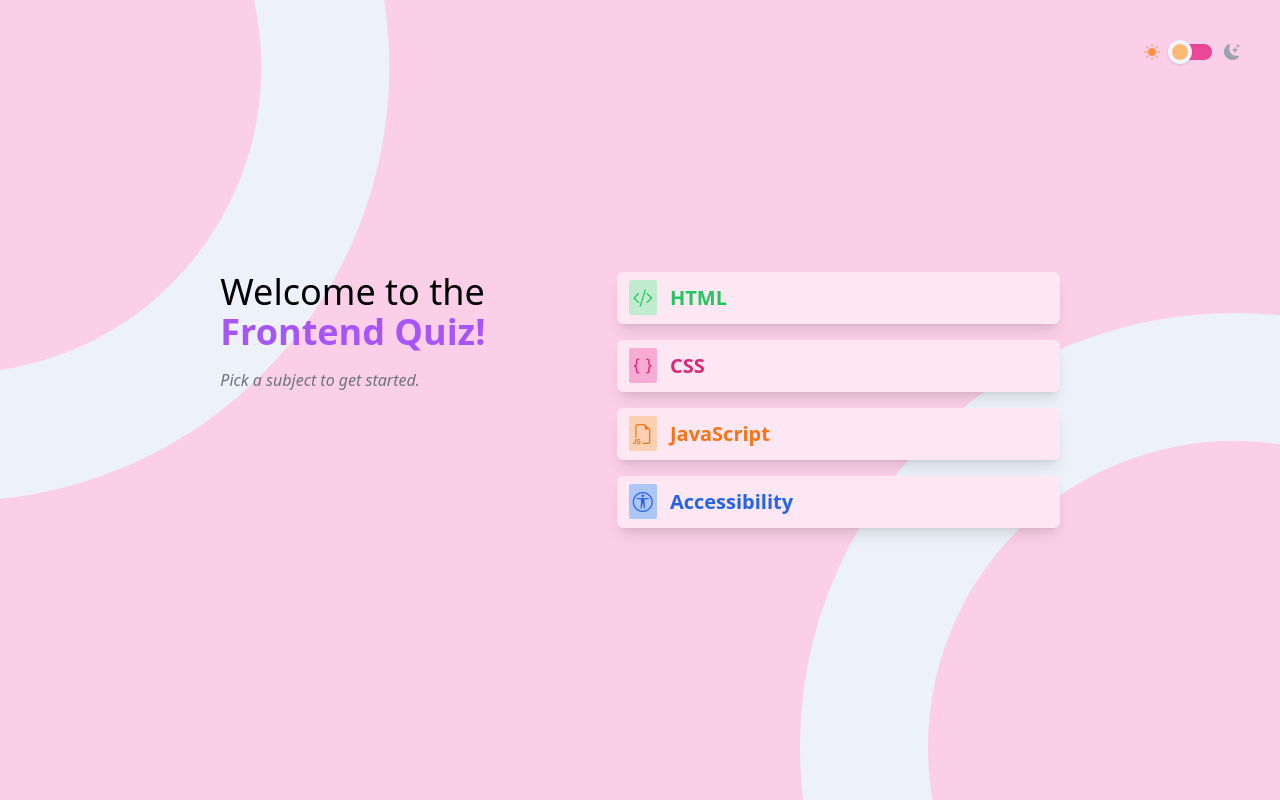
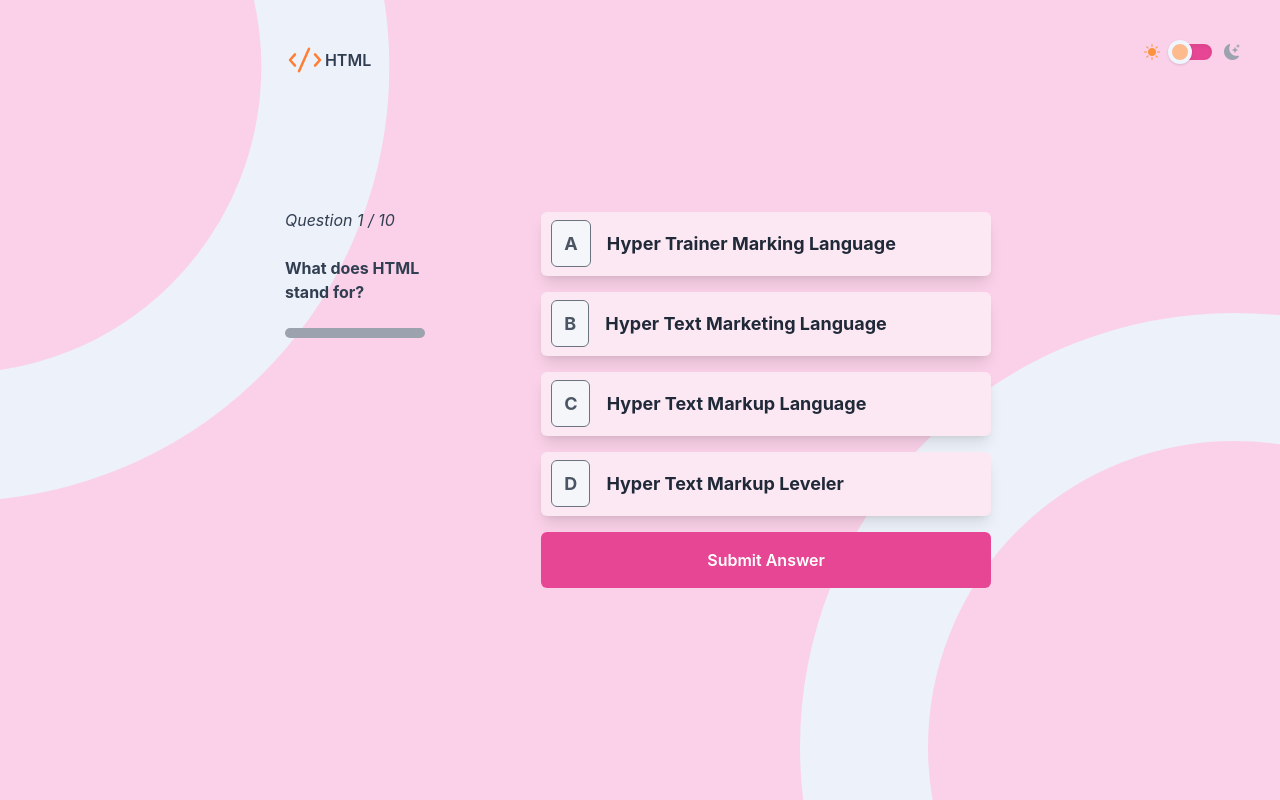
Before and after one commit to Motlakz/frontend-quiz-app, a website: page src/index.html in a window 1280 px wide. Drawn offline with nearby package versions, Linux system fonts and the light colour scheme.

Commit message:
add more interactive features

```diff
--- a/src/index.html
+++ b/src/index.html
@@ -6,6 +6,8 @@
     <title>Frontend Quiz App</title>
     <link rel="stylesheet" href="https://cdn.jsdelivr.net/npm/bootstrap-icons@1.11.2/font/bootstrap-icons.min.css">
     <link rel="stylesheet" href="/dist/output.css">
+    <link href="https://cdnjs.cloudflare.com/ajax/libs/flowbite/2.2.1/flowbite.min.css"  rel="stylesheet" />
+    <script src="https://cdnjs.cloudflare.com/ajax/libs/flowbite/2.2.1/flowbite.min.js"></script>
 </head>
 <body class="bg-pink-200 bg-cover bg-no-repeat bg-image flex flex-col justify-center items-center p-4">
     <main class="main">
@@ -27,42 +29,40 @@
             </div>
         </header>
 
-        <section class="welcome-msg text-center gap-x-20 flex md:flex-row flex-col">
+        <section class="welcome-msg hidden text-center gap-x-20 flex md:flex-row flex-col">
             <article class="lg:mr-8">
                 <h1 class="text-4xl max-w-screen-md lg:text-left md:text-left dark:text-pink-100">Welcome to the <b class="font-bold text-purple-500 dark:text-pink-500">Frontend Quiz!</b></h1>
                 <p class="text-gray-500 dark:text-gray-300 mt-4 mb-6 lg:text-left md:text-left"><em>Pick a subject to get started.</em></p>
             </article>
 
             <form class="subjects grid font-bold w-full">
-                <button class="html text-left text-xl p-3 text-green-500 shadow-lg dark:shadow-purple-700/50 bg-pink-100 rounded-md dark:bg-purple-600 dark:text-green-300"><span class="icon p-1 mr-2 bg-opacity-50 rounded-sm bg-green-300"><i class="bi bi-code-slash"></i></span> HTML</button>
-                <button class="css text-left text-xl p-3 text-pink-600 shadow-lg dark:shadow-purple-700/50 mt-4 bg-pink-100 rounded-md dark:bg-purple-600 dark:text-pink-200"><span class="icon p-1 mr-2 bg-opacity-50 rounded-sm bg-pink-400"><i class="bi bi-braces"></i></span> CSS</button>
-                <button class="js text-left text-xl p-3 text-orange-500 shadow-lg dark:shadow-purple-700/50 mt-4 bg-pink-100 rounded-md dark:bg-purple-600 dark:text-orange-300"><span class="icon p-1 mr-2 bg-opacity-50 rounded-sm bg-orange-300"><i class="bi bi-filetype-js"></i></span> JavaScript</button>
-                <button class="access text-left text-xl p-3 text-blue-600 shadow-lg dark:shadow-purple-700/50 mt-4 bg-pink-100 rounded-md dark:bg-purple-600 dark:text-blue-300"><span class="icon p-1 mr-2 bg-opacity-50 rounded-sm bg-blue-400"><i class="bi bi-universal-access-circle"></i></span> Accessibility</button>
+                <button class="text-left text-xl p-3 text-green-500 shadow-lg dark:shadow-purple-700/50 bg-pink-100 rounded-md dark:bg-purple-600 dark:text-green-300"><span class="icon p-1 mr-2 bg-opacity-50 rounded-sm bg-green-300"><i class="bi bi-code-slash"></i></span> HTML</button>
+                <button class="text-left text-xl p-3 text-pink-600 shadow-lg dark:shadow-purple-700/50 mt-4 bg-pink-100 rounded-md dark:bg-purple-600 dark:text-pink-200"><span class="icon p-1 mr-2 bg-opacity-50 rounded-sm bg-pink-400"><i class="bi bi-braces"></i></span> CSS</button>
+                <button class="text-left text-xl p-3 text-orange-500 shadow-lg dark:shadow-purple-700/50 mt-4 bg-pink-100 rounded-md dark:bg-purple-600 dark:text-orange-300"><span class="icon p-1 mr-2 bg-opacity-50 rounded-sm bg-orange-300"><i class="bi bi-filetype-js"></i></span> JavaScript</button>
+                <button class="text-left text-xl p-3 text-blue-600 shadow-lg dark:shadow-purple-700/50 mt-4 bg-pink-100 rounded-md dark:bg-purple-600 dark:text-blue-300"><span class="icon p-1 mr-2 bg-opacity-50 rounded-sm bg-blue-400"><i class="bi bi-universal-access-circle"></i></span> Accessibility</button>
             </form>
         </section>
-
-        <section class="quiz-body hidden dark:text-white text-[#313E51]">
-            <header>
-                <div class="quiz-topic">
-                    <h2 class="topic-name font-semibold"><span class="icon quiz-icon"></span></h2>
+    </main>
+    <main class="quiz-body dark:text-white text-[#313E51]">
+        <header class="flex justify-between items-center">
+            <div class="quiz-topic flex items-center justify-center absolute top-10 left-10">
             </div>
         </header>
 
-            <section class="flex justify-center flex-col">
-                <div class="top-header pt-8">
+        <section class="flex justify-between gap-x-20">
+            <article class="top-header lg:mr-8">
                 <em><span class="question">Question <span id="question-number"></span></span></em>
                 <span id="remaining-questions"></span>
-                    </span>
                 <p class="mt-6 mb-6 font-bold" id="question-text"></p>
+
+                <div class="progress-container w-full bg-gray-400 rounded-full h-2.5 dark:bg-gray-200">
+                    <div class="progress bg-pink-600 h-2.5 rounded-full dark:bg-pink-500" style="width: 45%"></div>
                 </div>
-                <div class="card-body">
-                    <form class="form-group grid mt-4 mb-6" id="answer-options">
+            </article>
+            <form class="grid w-full" id="answer-options">
             </form>
-                </div>
-            </section>
         </section>
     </main>
-
   <script src="./script.js"></script>
 </body>
 </html>
--- a/src/script.js
+++ b/src/script.js
@@ -13,11 +13,11 @@ document.addEventListener('DOMContentLoaded', function () {
 
       // Function to display a quiz
       function displayQuiz(quiz) {
-        const quizTopicElement = document.querySelector('.topic-name');
-        const quizIconElement = document.querySelector('.quiz-icon');
+        const quizTopicElement = document.querySelector('.quiz-topic');
 
-        quizTopicElement.innerText = quiz.title;
-        quizIconElement.innerHTML = `<i class="${quiz.icon}"></i>`;
+        quizTopicElement.innerHTML = `
+          <h2 class="topic-name font-semibold flex items-center"><img src=${quiz.icon} alt="quiz icon"> ${quiz.title}</h2>
+        `;
 
         const questionNumberElement = document.getElementById('question-number');
         const remainingQuestionsElement = document.getElementById('remaining-questions');
@@ -26,6 +26,16 @@ document.addEventListener('DOMContentLoaded', function () {
 
         // Display the first question initially
         let currentQuestionIndex = 0;
+
+        const progressValue = (currentQuestionIndex / quiz.questions.length) * 100;
+        const progressBar = document.querySelector('.progress');
+        progressBar.style.width = `${progressValue}%`;
+
+        function updateProgressBar() {
+          const progressValue = (currentQuestionIndex / quiz.questions.length) * 100;
+          progressBar.style.width = `${progressValue}%`;
+        }
+
         displayQuestion(quiz.questions[currentQuestionIndex]);
 
         function displayQuestion(question) {
@@ -42,44 +52,66 @@ document.addEventListener('DOMContentLoaded', function () {
           question.options.forEach((option, index) => {
             const optionLabel = String.fromCharCode(65 + index);
 
-            // Convert HTML string to text content
-            const optionTextNode = document.createTextNode(option);
+            // Function to escape HTML special characters so code format questions can be rendered on the page
+            const escapeHTML = (str) => {
+                const div = document.createElement('div');
+                div.appendChild(document.createTextNode(str));
+                return div.innerHTML;
+            };
 
-            const optionElement = document.createElement('label');
-            optionElement.classList.add('block', 'text-lg', 'mb-2', 'font-bold', 'cursor-pointer', 'group');
+            // HTML representation of the structure for each created element
+            const optionHTML = `
+              <label class="block text-lg mb-2 font-bold cursor-pointer your-option-class" onclick="checkAnswer(event, '${option}')">
+                <input class="hidden" type="radio" name="answer" value="${option}">
+                <p class="p-4 pl-2 border-2 border-transparent rounded-md bg-pink-100 shadow-lg text-gray-800 dark:text-white dark:shadow-purple-700/50 m-1 dark:bg-purple-600">
+                  <span class="p-3 mr-3 border border-gray-500 dark:border-none rounded-md bg-[#F4F6FA] text-gray-600">${optionLabel}</span>
+                  ${escapeHTML(option)}
+                </p>
+              </label>
+            `;
 
-            const radioInput = document.createElement('input');
-            radioInput.classList.add('hidden');
-            radioInput.type = 'radio';
-            radioInput.name = 'answer';
-            radioInput.value = option;
-
-            const optionContent = document.createElement('p');
-            const spanElement = document.createElement('span');
-            spanElement.classList.add('p-3', 'group-hover:bg-pink-500', 'dark:group-hover:bg-pink-300', 'mr-3', 'border', 'border-gray-500', 'dark:border-none', 'rounded-md', 'bg-[#F4F6FA]', 'text-gray-600', 'group-hover:text-white');
-            spanElement.appendChild(document.createTextNode(optionLabel));
-            optionContent.appendChild(spanElement);
-            optionContent.classList.add('p-4', 'pl-2', 'group', 'border-2', 'dark:hover:border-pink-300', 'hover:border-pink-600', 'border-transparent', 'rounded-md', 'bg-pink-100', 'shadow-lg', 'text-gray-800', 'dark:text-white', 'dark:shadow-purple-700/50', 'm-1', 'dark:bg-purple-600');
-            optionContent.appendChild(optionTextNode);
-
-            optionElement.appendChild(radioInput);
-            optionElement.appendChild(optionContent);
+            // Convert the HTML string to a DOM element
+            const optionElement = new DOMParser().parseFromString(optionHTML, 'text/html').body.firstChild;
 
             // Add click event listener to each option
-            optionElement.addEventListener('click', function(event) {
-              const selectedAnswer = option;
+            answerOptionsElement.addEventListener('click', function (event) {
+              const targetLabel = event.target.closest('label');
+
+              if (targetLabel) {
+                const selectedAnswer = targetLabel.querySelector('input').value;
                 const correctAnswer = quiz.questions[currentQuestionIndex].answer;
 
+                const optionParagraph = targetLabel.querySelector('p');
+
                 if (selectedAnswer === correctAnswer) {
-                optionContent.classList.add('correct');
+                  targetLabel.classList.add('correct');
+                  targetLabel.classList.remove('incorrect');
+                  optionParagraph.classList.add('correct');
+                  optionParagraph.classList.remove('incorrect');
+                  optionParagraph.style.border = '2px solid var(--correct-border-color)'
+
                 } else {
-                optionContent.classList.add('incorrect')
+                  targetLabel.classList.add('incorrect');
+                  targetLabel.classList.remove('correct');
+                  optionParagraph.classList.add('incorrect');
+                  optionParagraph.classList.remove('correct');
+                  optionParagraph.style.border = '2px solid var(--incorrect-border-color)';
                 }
+
+                // Remove the 'correct' or 'incorrect' class from all labels
+                const allLabels = answerOptionsElement.querySelectorAll('label');
+                allLabels.forEach((label) => {
+                  if (label !== targetLabel) {
+                    label.classList.remove('correct', 'incorrect');
+                  }
+                });
 
                 // Prevent the form from being submitted when an option is clicked
                 event.preventDefault();
+              }
             });
 
+            // Append the option to the container in the DOM
             answerOptionsElement.appendChild(optionElement);
           });
 
@@ -90,10 +122,11 @@ document.addEventListener('DOMContentLoaded', function () {
           submitButton.addEventListener('click', function(event) {
             // Move to the next question or finish the quiz
             currentQuestionIndex++;
+            updateProgressBar();
             if (currentQuestionIndex < quiz.questions.length) {
               displayQuestion(quiz.questions[currentQuestionIndex]);
             } else {
-              console.log('Quiz Finished');
+              alert('Quiz Finished');
             }
 
             event.preventDefault();
```
Also changed, not shown: src/style.css (+0 -8 lines). Lines whose indentation alone changed are shown as unchanged.
